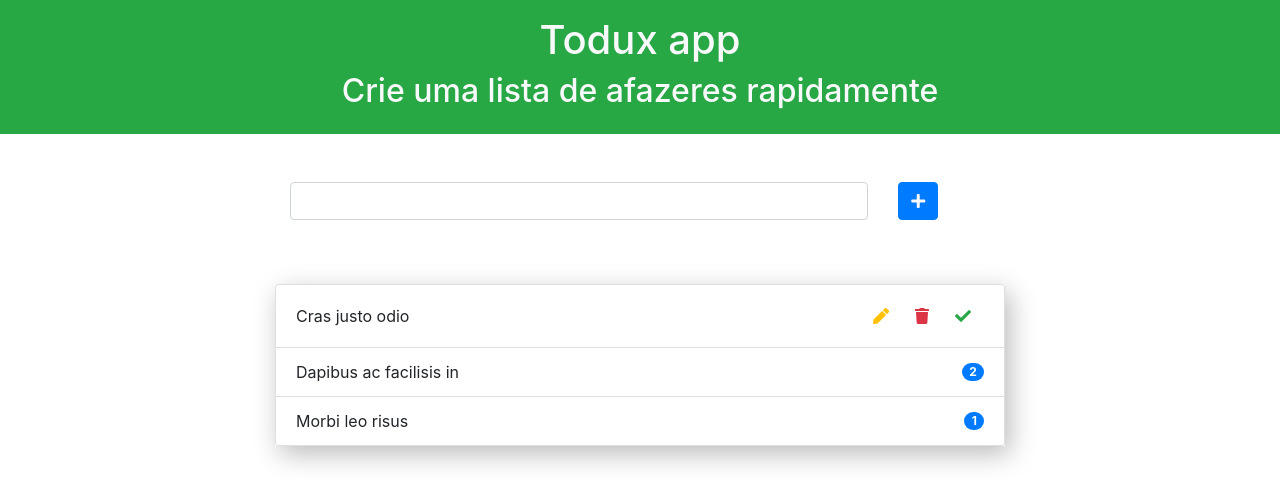
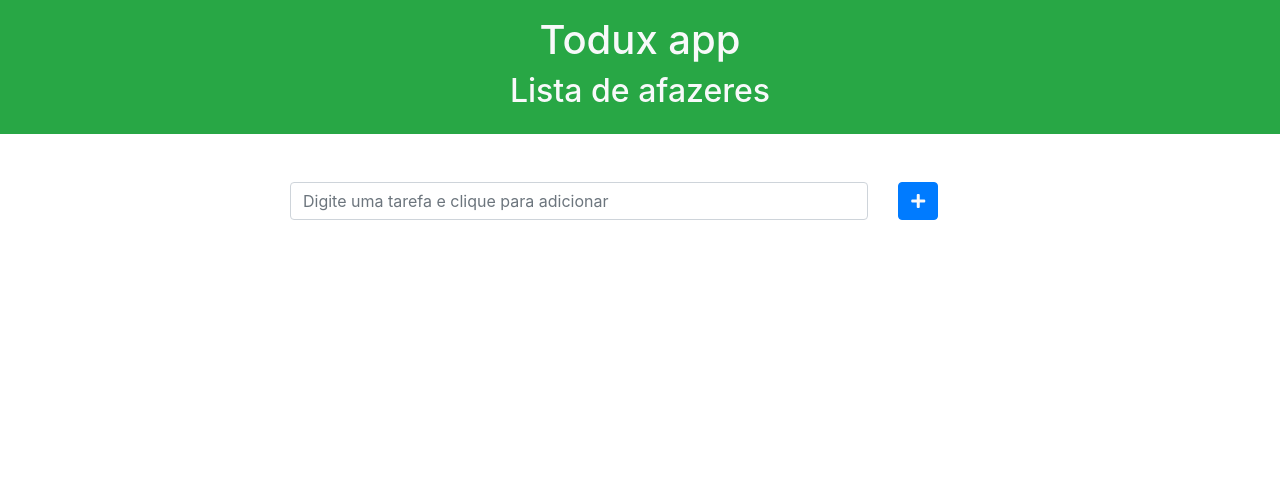
Before and after one commit to Gustavo-Kuze/todux, a React (Create React App) app: page / in a window 1280 px wide. Shown: the top 504 px of the page. Built offline with nearby package versions, Linux system fonts and the light colour scheme.

Commit message:
Criado TodoContainer; add

```diff
--- a/src/components/Header.jsx
+++ b/src/components/Header.jsx
@@ -7,7 +7,7 @@ const Header = () => {
                 <div className="row">
                     <div className="col-6 offset-3 text-center">
                         <h1>Todux app</h1>
-                        <h2>Crie uma lista de afazeres rapidamente</h2>
+                        <h2>Lista de afazeres</h2>
                     </div>
                 </div>
             </div>
--- a/src/components/Main.jsx
+++ b/src/components/Main.jsx
@@ -1,18 +1,11 @@
 import React from 'react'
-import TodoList from './TodoList'
-import TodoInput from './TodoInput'
+
+import TodoContainer from './TodoContainer.jsx'
 
 const Main = () => {
     return (
         <main>
-            <div className="container">
-                <div className="row">
-                    <div className="col-8 offset-2">
-                        <TodoInput />
-                        <TodoList />
-                    </div>
-                </div>
-            </div>
+            <TodoContainer />
         </main>
     )
 }
--- /dev/null
+++ b/src/components/TodoContainer.jsx
@@ -0,0 +1,29 @@
+import React, { Component } from 'react'
+import TodoList from './TodoList'
+import TodoInput from './TodoInput'
+
+export default class TodoContainer extends Component {
+
+    state = {
+        todos: []
+    }
+
+    add = todo => this.setState({ todos: [...this.state.todos, todo] })
+    delete = todo => this.setState({
+        todos: [...this.state.todos]
+            .splice(this.state.todos.indexOf(todo), 1)
+    })
+
+    render() {
+        return (
+            <div className="container">
+                <div className="row">
+                    <div className="col-8 offset-2">
+                        <TodoInput add={this.add}/>
+                        <TodoList todos={this.state.todos}/>
+                    </div>
+                </div>
+            </div>
+        )
+    }
+}
--- a/src/components/TodoInput.jsx
+++ b/src/components/TodoInput.jsx
@@ -1,18 +1,34 @@
-import React from 'react'
+import React, { Component } from 'react'
 
-const TodoInput = () => {
+class TodoInput extends Component {
+
+    state = {
+        todoInputValue: ''
+    }
+
+    addTodo = () => {
+        if (this.state.todoInputValue)
+            this.props.add(this.state.todoInputValue)
+    }
+
+    handleChange = e => {
+        this.setState({ todoInputValue: e.target.value })
+    }
+
+    render() {
         return (
-        <div className="container mb-5">
+            <div className="container mb-5" >
                 <div className="row">
                     <div className="col-10">
-                    <input className="form-control mb-3" type="text" />
+                        <input value={this.state.todoInputValue} onChange={this.handleChange} className="form-control mb-3" type="text" placeholder="Digite uma tarefa e clique para adicionar" />
                     </div>
                     <div className="col-2">
-                    <button className="btn btn-primary text-light"><i className="fas fa-plus"></i></button>
+                        <button onClick={this.addTodo} className="btn btn-primary text-light"><i className="fas fa-plus"></i></button>
                     </div>
                 </div>
             </div>
         )
     }
+}
 
 export default TodoInput
--- a/src/components/TodoList.jsx
+++ b/src/components/TodoList.jsx
@@ -1,25 +1,22 @@
 import React, { Component } from 'react'
 
 export default class TodoList extends Component {
+
+    renderItems = items => items.map((item, i) => (
+        <li key={`${item}--${i}`} className="list-group-item d-flex justify-content-between align-items-center">
+            {item}
+            <div className="d-flex justify-content-center align-items-center">
+                <button className="btn btn-link text-warning edit-item"><i className="fas fa-pen"></i></button>
+                <button className="btn btn-link text-danger edit-item"><i className="fas fa-trash"></i></button>
+                <button className="btn btn-link text-success edit-item"><i className="fas fa-check"></i></button>
+            </div>
+        </li>
+    ))
+
     render() {
         return (
             <ul className="list-group drop-shadow">
-                <li className="list-group-item d-flex justify-content-between align-items-center">
-                    Cras justo odio
-                    <div className="d-flex justify-content-center align-items-center">
-                        <button className="btn btn-link text-warning edit-item"><i className="fas fa-pen"></i></button>
-                        <button className="btn btn-link text-danger edit-item"><i className="fas fa-trash"></i></button>
-                        <button className="btn btn-link text-success edit-item"><i className="fas fa-check"></i></button>
-                    </div>
-                </li>
-                <li className="list-group-item d-flex justify-content-between align-items-center">
-                    Dapibus ac facilisis in
-                 <span className="badge badge-primary badge-pill">2</span>
-                </li>
-                <li className="list-group-item d-flex justify-content-between align-items-center">
-                    Morbi leo risus
-                 <span className="badge badge-primary badge-pill">1</span>
-                </li>
+                {this.renderItems(this.props.todos)}
             </ul>
         )
     }
```
Lines whose indentation alone changed are shown as unchanged.
